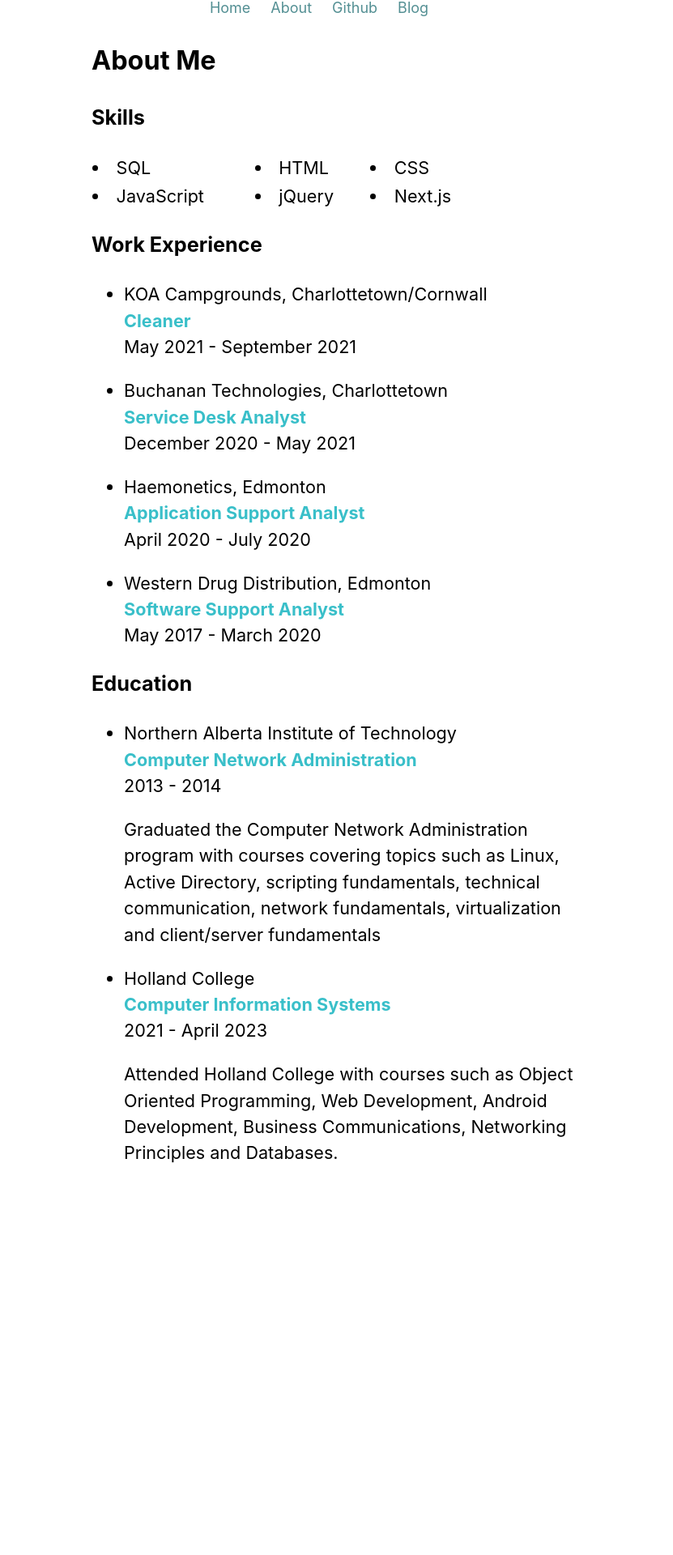
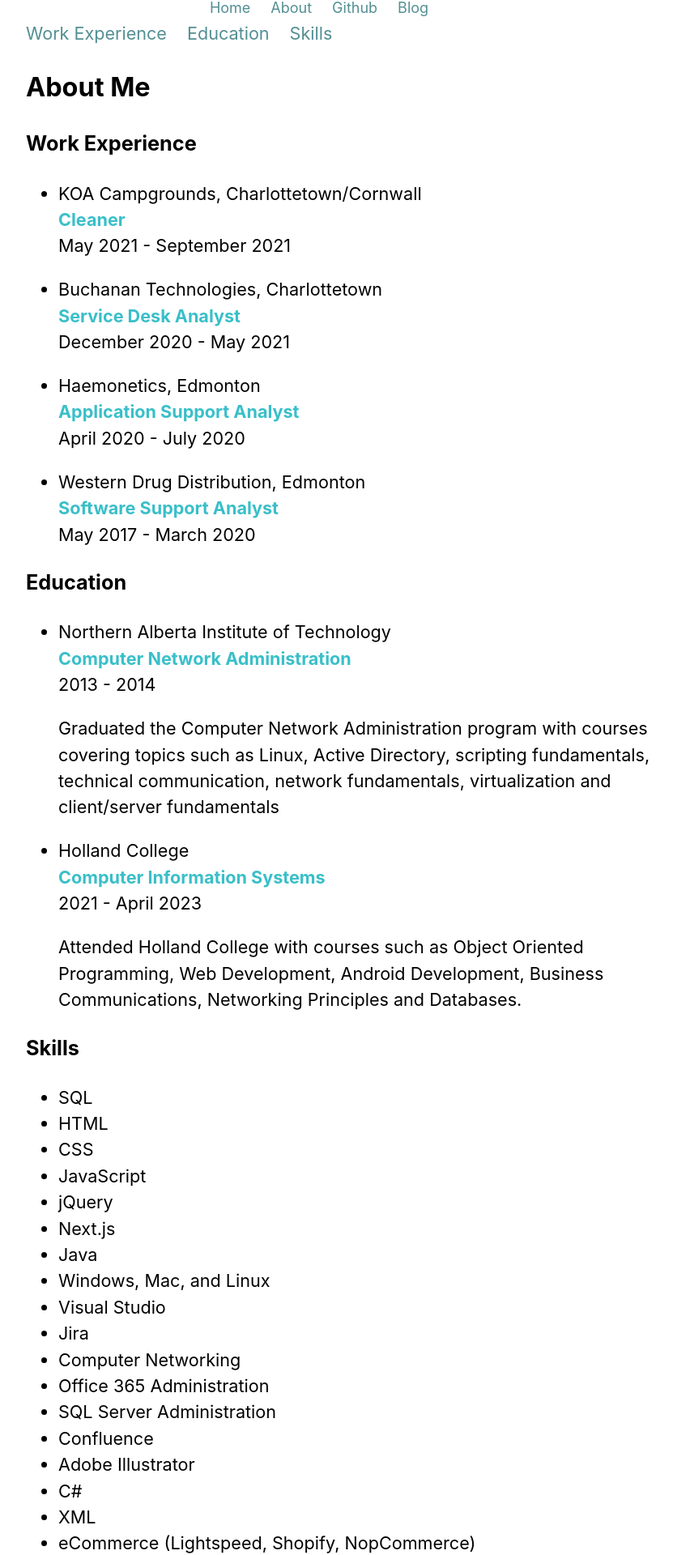
Before and after one commit to ashmval/nextjs-portfolio, a Next.js app: page /about in a window 1280 px wide. Shown: the part 357-2277 px from the top of the page at 81% size, without its empty margins (221-1052 px from the left). Before the commit the page ends 1905 px from the top, so only its background shows below. Built offline with nearby package versions, Linux system fonts and the light colour scheme.

Commit message:
Moved around content and added a sub-nav to navigate about page

```diff
--- a/components/layout.module.css
+++ b/components/layout.module.css
@@ -1,6 +1,6 @@
 
 .container {
-    max-width: 36rem;
+    max-width: 45rem;
     padding: 0 1rem;
     margin: 3rem auto 6rem;
 }
--- a/pages/about.js
+++ b/pages/about.js
@@ -14,44 +14,28 @@
                 <title>{siteTitle}</title>
             </Head>
             <section className={utilStyles.headingMd}>
+                <nav className="nav">
+                    <div className="nav">
+                        <Link href="#workExperience">
+                            <a className="nav-item-one">Work Experience</a>
+                        </Link>
+                    </div>
+                    <div className="nav">
+                        <Link href="#education">
+                            <a className="nav-item-one">Education</a>
+                        </Link>
+                    </div>
+                    <div className="nav">
+                        <Link href="#skills">
+                            <a className="nav-item-one">Skills</a>
+                        </Link>
+                    </div>
+                </nav>
                 <h2>
                     About Me
                 </h2>
                 <div>
-                    <h3>Skills</h3>
-                    <table className="skills">
-
-                        <tr>
-                            <td>
-                                <li> SQL</li>
-                            </td>
-                            <td>
-                                <li>HTML</li>
-                            </td>
-                            <td>
-                                <li>CSS</li>
-                            </td>
-
-                        </tr>
-                        <tr>
-                            <td>
-                                <li>JavaScript</li>
-                            </td>
-                            <td>
-                                <li>jQuery</li>
-                            </td>
-                            <td>
-                                <li>
-                                    Next.js
-                                </li>
-                            </td>
-                        </tr>
-                    </table>
-
-                </div>
-
-                <div>
-                    <h3>Work Experience</h3>
+                    <h3 id="workExperience">Work Experience</h3>
                     <ul>
                         <li className="title">
                             <p>
@@ -104,7 +88,7 @@
                     </ul>
                 </div>
                 <div>
-                    <h3>Education</h3>
+                    <h3 id="education">Education</h3>
                     <ul>
                         <li className="title">
                             <span className="employer">
@@ -140,6 +124,68 @@
                         </li>
                     </ul>
                 </div>
+
+                <div>
+                    <h3 id="skills">Skills</h3>
+                    <ul>
+                        <li>
+                            SQL
+                        </li>
+                        <li>
+                            HTML
+                        </li>
+                        <li>
+                            CSS
+                        </li>
+                        <li>
+                            JavaScript
+                        </li>
+                        <li>
+                            jQuery
+                        </li>
+                        <li>
+                            Next.js
+                        </li>
+                        <li>
+                            Java
+                        </li>
+                        <li>
+                            Windows, Mac, and Linux
+                        </li>
+                        <li>
+                            Visual Studio
+                        </li>
+                        <li>
+                            Jira
+                        </li>
+                        <li>
+                            Computer Networking
+                        </li>
+                        <li>
+                            Office 365 Administration
+                        </li>
+                        <li>
+                            SQL Server Administration
+                        </li>
+                        <li>
+                            Confluence
+                        </li>
+                        <li>
+                            Adobe Illustrator
+                        </li>
+                        <li>
+                            C#
+                        </li>
+                        <li>
+                            XML
+                        </li>
+                        <li>
+                            eCommerce (Lightspeed, Shopify, NopCommerce)
+                        </li>
+                    </ul>
+
+                </div>
+
             </section>
         </Layout>
     )
--- a/styles/global.css
+++ b/styles/global.css
@@ -69,3 +69,7 @@
 .pawPrint {
     border: whitesmoke 1px;
 }
+
+table {
+
+}
```
